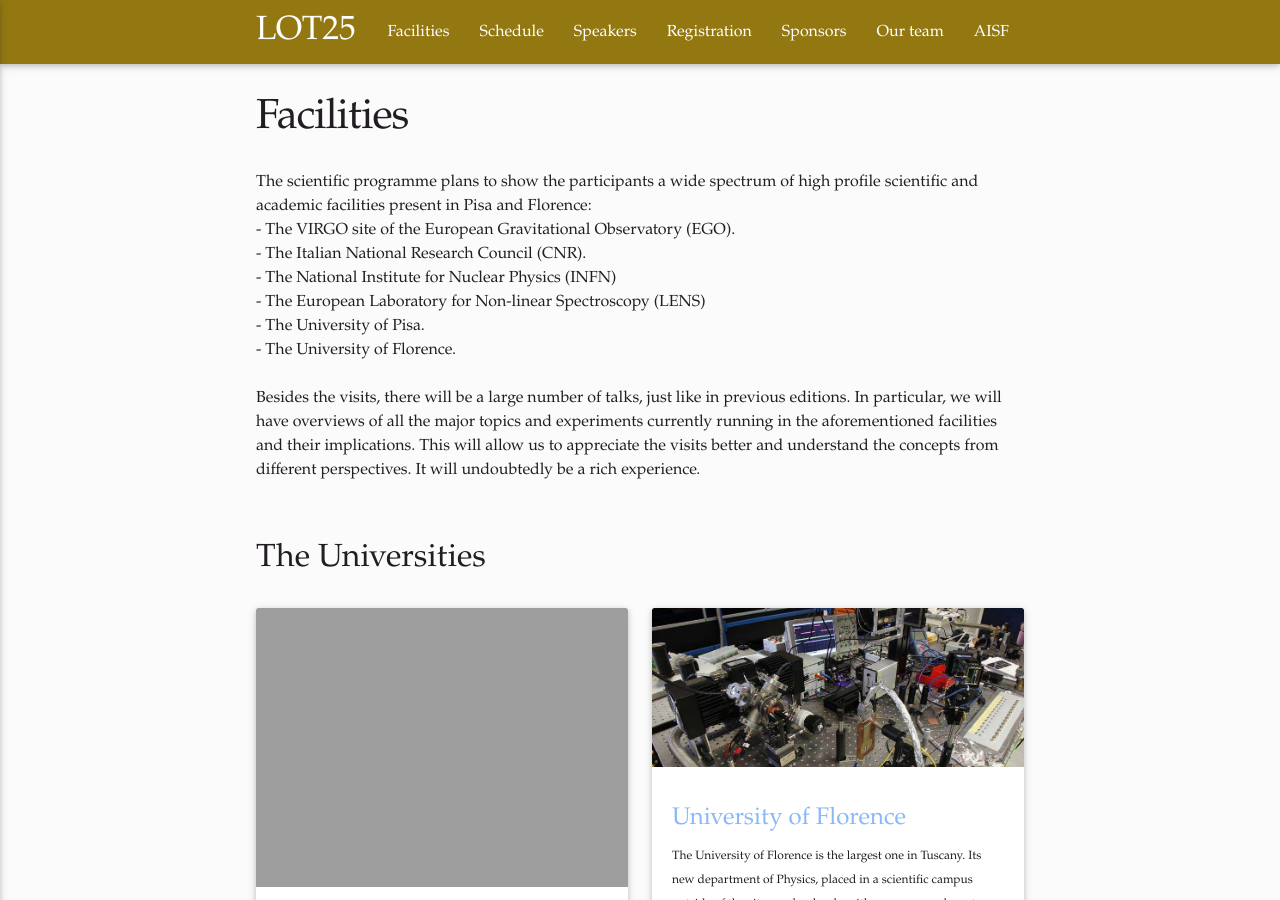
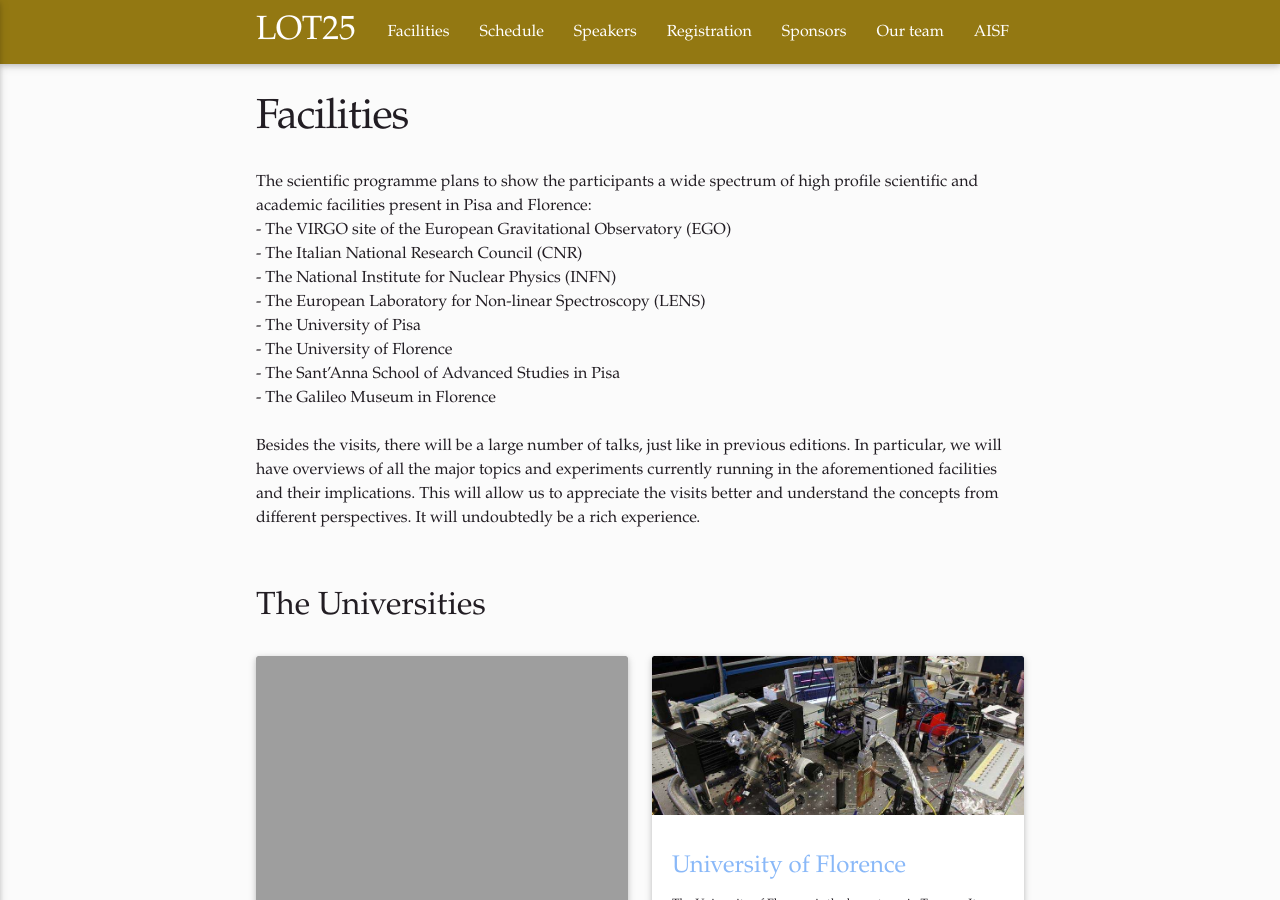
Before and after one commit to ai-sf/lot, a Jekyll site: the page built from facilities.html, in a window 1280 px wide and 900 px high. Built offline with Jekyll 4.4.1, drawn with Linux system fonts in a browser that asks for light colours; nearby versions of some CDN libraries; some web fonts are replaced.

Commit message:
Update facilities.yml

```diff
--- a/_data/facilities.yml
+++ b/_data/facilities.yml
@@ -1,16 +1,20 @@
 intro: "The scientific programme plans to show the participants a wide spectrum of high profile scientific and academic facilities present in Pisa and Florence:
 <br>
-  - The VIRGO site of the European Gravitational Observatory (EGO).
+  - The VIRGO site of the European Gravitational Observatory (EGO)
 <br>
-  - The Italian National Research Council (CNR).
+  - The Italian National Research Council (CNR)
 <br>
   - The National Institute for Nuclear Physics (INFN)
 <br>
   - The European Laboratory for Non-linear Spectroscopy (LENS)
 <br>
-  - The University of Pisa.
+  - The University of Pisa
 <br>
-  - The University of Florence.
+  - The University of Florence
+<br>
+  - The Sant’Anna School of Advanced Studies in Pisa
+<br>
+  - The Galileo Museum in Florence
 <br>
 <br>
 Besides the visits, there will be a large number of talks, just like in previous editions. In particular, we will have overviews of all the major topics and experiments currently running in the aforementioned facilities and their implications. This will allow us to appreciate the visits better and understand the concepts from different perspectives. It will undoubtedly be a rich experience."
```
